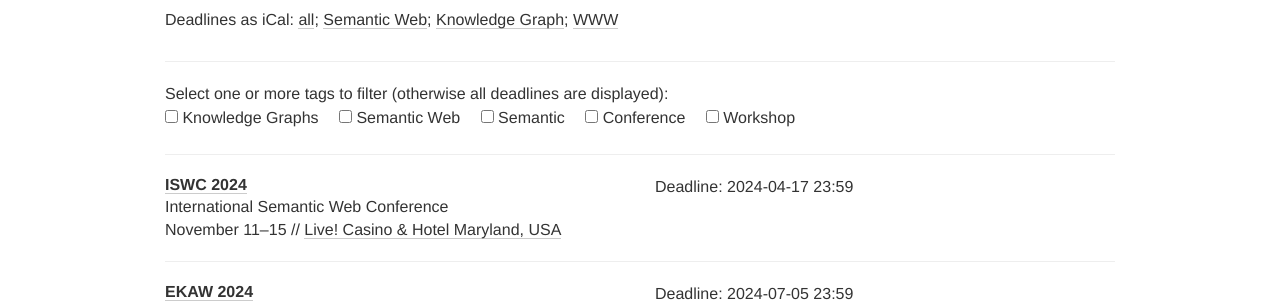
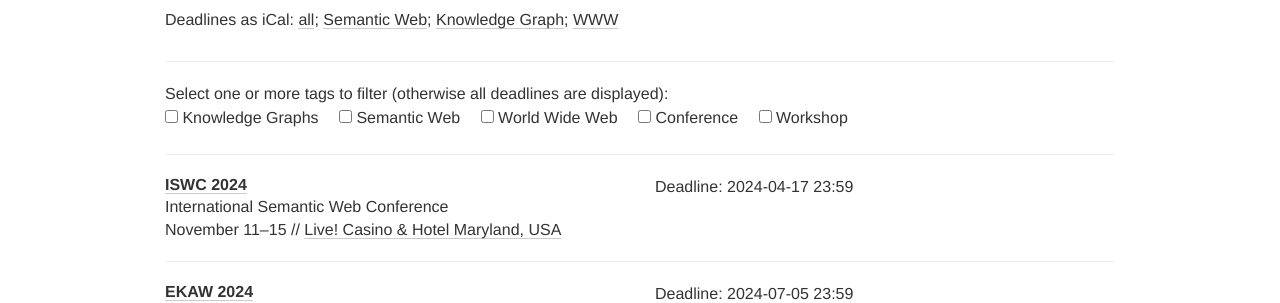
Before and after one commit to swc-deadlines/swc-deadlines.github.io, a Jekyll site: the page built from index.html, in a window 1280 px wide. Shown: the part 238-541 px from the top of the page. Built offline with Jekyll 4.4.1, drawn with Linux system fonts in a browser that asks for light colours; nearby versions of some CDN libraries; comment, search, counter and statistics services are not loaded.

Commit message:
update type

```diff
--- a/_data/types.yml
+++ b/_data/types.yml
@@ -3,7 +3,7 @@
   tag: KG
 - name: Semantic Web
   tag: SW
-- name: Semantic
+- name: World Wide Web
   tag: WWW
 - name: Conference
   tag: CONF
```
